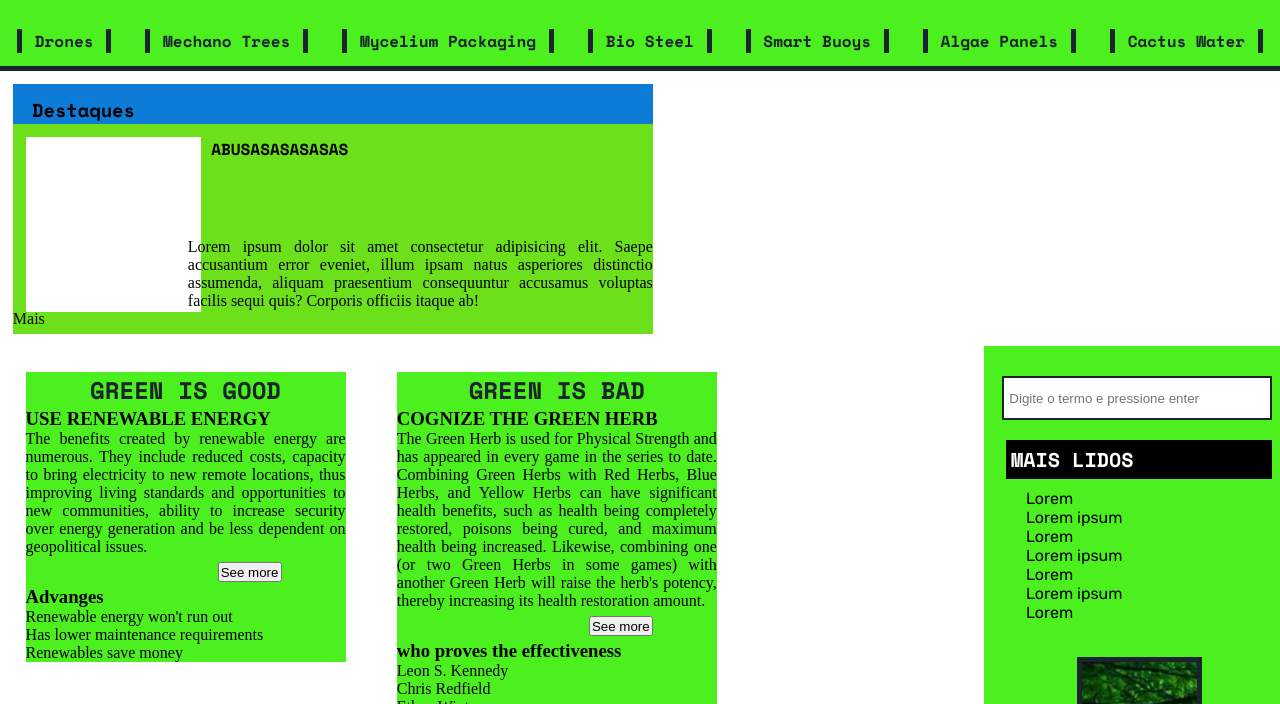
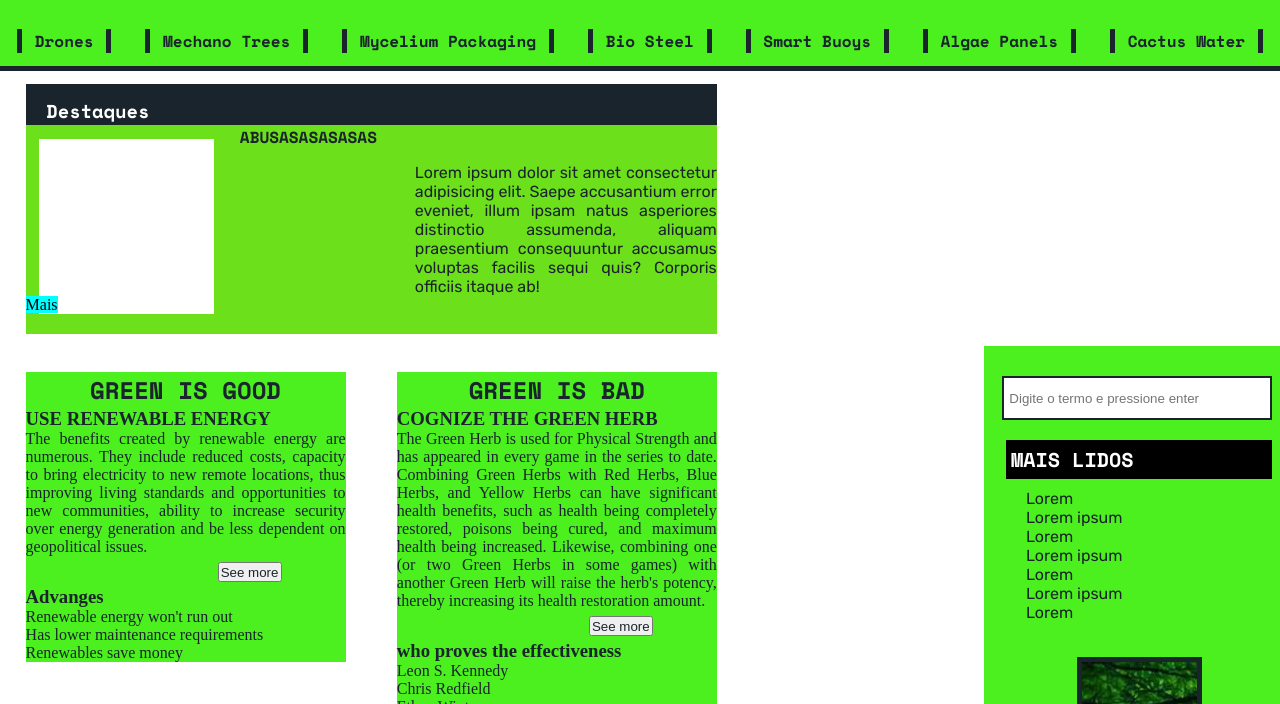
Before and after one commit to ErickNetto/OSite, a plain HTML site: page index.html in a window 1280 px wide. Shown: the part 96-800 px from the top of the page. Drawn offline with nearby package versions, Linux system fonts and the light colour scheme.

Commit message:
Tudo diferente

```diff
--- a/style.css
+++ b/style.css
@@ -1,6 +1,7 @@
 *{
     margin: 0%;
     padding: 0%;
+    color: #1a242c;
 }
 aside{
     float: right;
@@ -64,7 +65,7 @@ aside section div{
     border: solid 5px #1a242c;
 }
 aside section div:hover{
-    box-shadow: #0c7cd7 inset 0px 0px 15px 5px;
+    box-shadow: #1a242c inset 0px 0px 15px 5px;
 }
 aside section div:nth-child(1){
     background-image: url(./img/a.jpg);
@@ -84,11 +85,11 @@ aside section div:nth-child(4){
 }
 main section article{
     background-color: #6ce01a;
-    margin-left: 1%;
+    margin-left: 2%;
     margin-right: 1%;
     margin-top: 1%;
     margin-bottom: 1%;
-    width: 50%;
+    width: 54%;
     height: 250px;
 }
 main section article img{
@@ -102,8 +103,9 @@ main section article h1{
   padding-right: 3%;
   padding-top: 2%;
   font-family: space mono;
-  background-color: #0c7cd7;
+  background-color: #1a242c;
   width: 94%;
+  color: white;
 }
 main section article h2{
     margin-top: -30%;
@@ -114,8 +116,6 @@ main section article h2{
 main section article p {
     padding-left: 175px;
     margin-top: 12%;
-}
-
    margin-top: 2%;
    margin-left: 31%;
     font-family: 'Rubik';
@@ -172,7 +172,6 @@ li{
     list-style: none;
 }
 
-}
 header{
     width: 100%;
     height: 200px;
```
